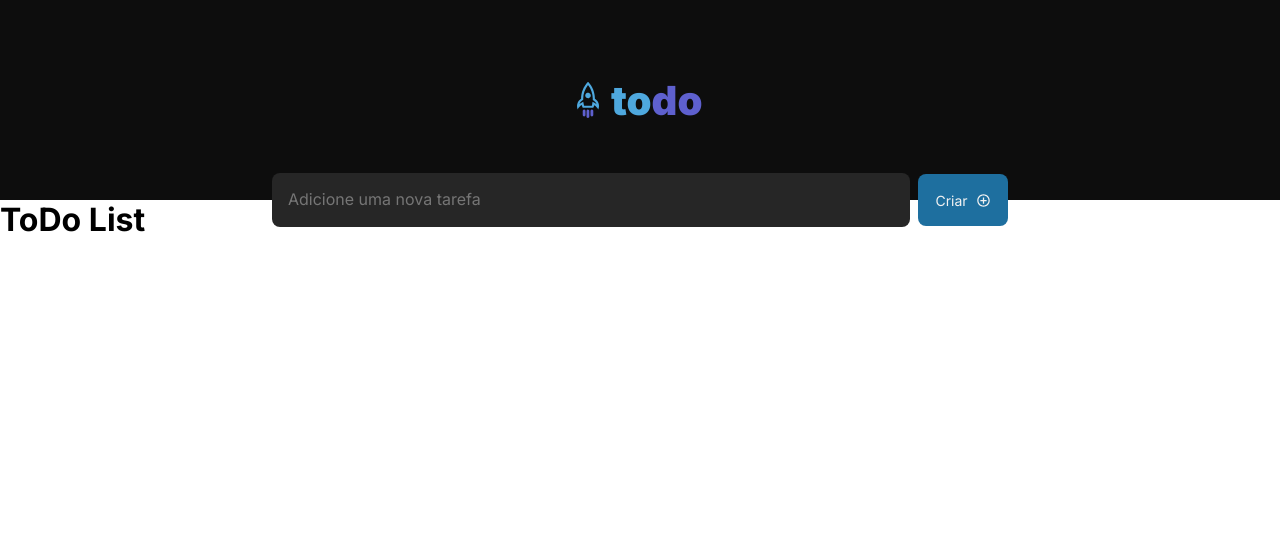
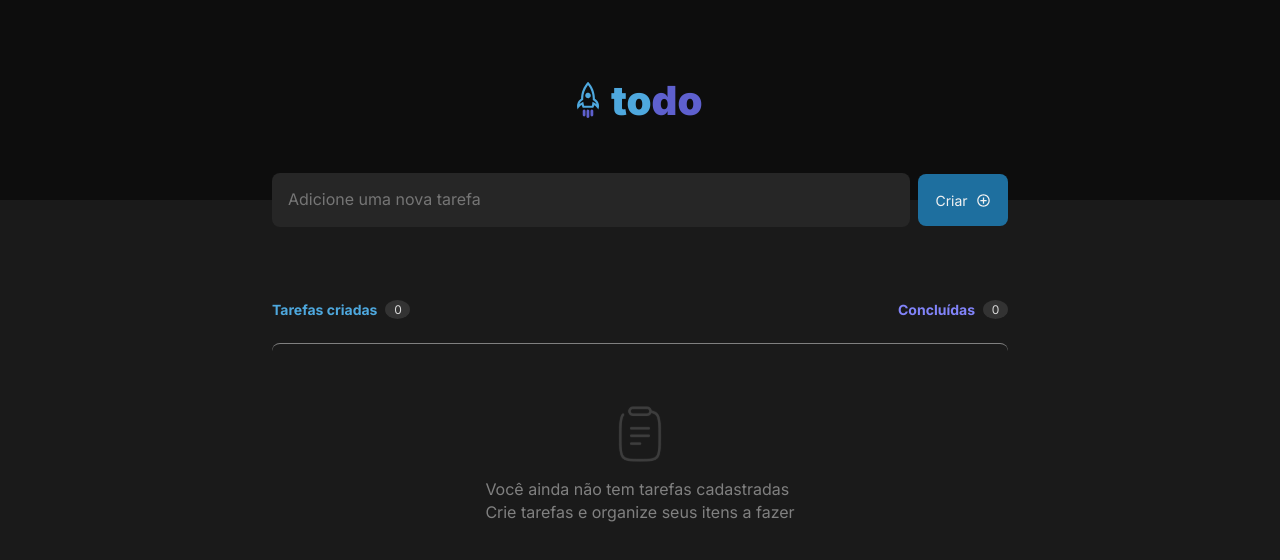
Before and after one commit to marcusviniciusmo/Ignite_Rocketseat_React_ToDo_List, a React (Vite) app in the folder frontend/: page / in a window 1280 px wide. Shown: the top 560 px of the page. Built offline with nearby package versions, Linux system fonts and the light colour scheme.

Commit message:
Tasks component created

```diff
--- a/frontend/src/App.tsx
+++ b/frontend/src/App.tsx
@@ -1,12 +1,15 @@
 import { Header } from "./components/Header";
 import { NewTask } from "./components/NewTask";
+import { Tasks } from "./components/Tasks";
 
 export function App() {
   return (
-    <>
+    <main>
       <Header />
+
       <NewTask />
-      <h1>ToDo List</h1>
-    </>
+
+      <Tasks />
+    </main>
   )
 };
--- a/frontend/src/components/Header.module.css
+++ b/frontend/src/components/Header.module.css
@@ -1,5 +1,5 @@
 .header {
-  background: var(--background);
+  background: var(--heather-background);
   height: var(--header-height);
   display: flex;
   align-items: center;
--- /dev/null
+++ b/frontend/src/components/Tasks.module.css
@@ -0,0 +1,58 @@
+.tasks {
+  width: var(--tasks-width);
+  height: 28.5rem;
+  margin: 10rem auto 0;
+  display: flex;
+  flex-direction: column;
+}
+
+.info {
+  width: var(--tasks-width);
+  margin-bottom: 2.4rem;
+  display: flex;
+  justify-content: space-between;
+}
+
+.created, .done {
+  font-size: 1.4rem;
+  display: flex;
+  align-items: center;
+  gap: 0.8rem;
+}
+
+.created label {
+  color: var(--primary-color);
+  font-weight: bold;
+}
+
+.done label {
+  color: var(--secondary-color-variation);
+  font-weight: bold;
+}
+
+.counter {
+  background: var(--counterTasks-background);
+  color: var(--counterTasks-color);
+  font-size: 1.2rem;
+  width: 2.5rem;
+  height: 1.9rem;
+  display: flex;
+  align-items: center;
+  justify-content: center;
+  border-radius: 50%;
+}
+
+.content {
+  border-top: 1px solid var(--borderTasks-color);
+  color: var(--textEmptyTasks-color);
+  font-size: 1.6rem;
+  line-height: 1.4;
+  width: var(--tasks-width);
+  height: 24.4rem;
+  border-radius: 0.8rem;
+  display: flex;
+  flex-direction: column;
+  align-items: center;
+  justify-content: center;
+  gap: 1.6rem;
+}
--- /dev/null
+++ b/frontend/src/components/Tasks.tsx
@@ -0,0 +1,27 @@
+import EmptyIcon from '../assets/clipboard.svg';
+import styles from './Tasks.module.css';
+
+export function Tasks() {
+  return (
+    <div className={styles.tasks}>
+      <div className={styles.info}>
+        <div className={styles.created}>
+          <label>Tarefas criadas</label>
+          <span className={styles.counter}>0</span>
+        </div>
+        <div className={styles.done}>
+          <label>Concluídas</label>
+          <span className={styles.counter}>0</span>
+        </div>
+      </div>
+
+      <div className={styles.content}>
+        <img src={EmptyIcon} alt="Clipboard" />
+        <div>
+          <span>Você ainda não tem tarefas cadastradas</span><br/>
+          <span>Crie tarefas e organize seus itens a fazer</span>
+        </div>
+      </div>
+    </div>
+  )
+};
--- a/frontend/src/global.css
+++ b/frontend/src/global.css
@@ -1,18 +1,25 @@
 :root {
   --primary-color: #4EA8DE;
   --secondary-color: #5E60CE;
+  --secondary-color-variation: #8284FA;
 
-  --background: #0D0D0D;
+  --background: #1A1A1A;
+  --heather-background: #0D0D0D;
   --input-background: #262626;
   --newTaskButton-background: #1E6F9F;
+  --counterTasks-background: #333333;
 
   --newTaskButtonLabel-color: #F2F2F2;
   --inputText-color: #F2F2F2;
+  --counterTasks-color: #D9D9D9;
+  --borderTasks-color: #808080;
+  --textEmptyTasks-color: #808080;
 
   --header-height: 20rem;
   --newTask-height: 5.4rem;
 
   --newTask-width: 73.6rem;
+  --tasks-width: 73.6rem;
 
   font-size: 62.5%;
 }
@@ -23,6 +30,7 @@
 }
 
 body {
+  background: var(--background);
   font-size: 1.6rem;
 }
 
```
Also changed, not shown: frontend/src/assets/clipboard.svg (added).
